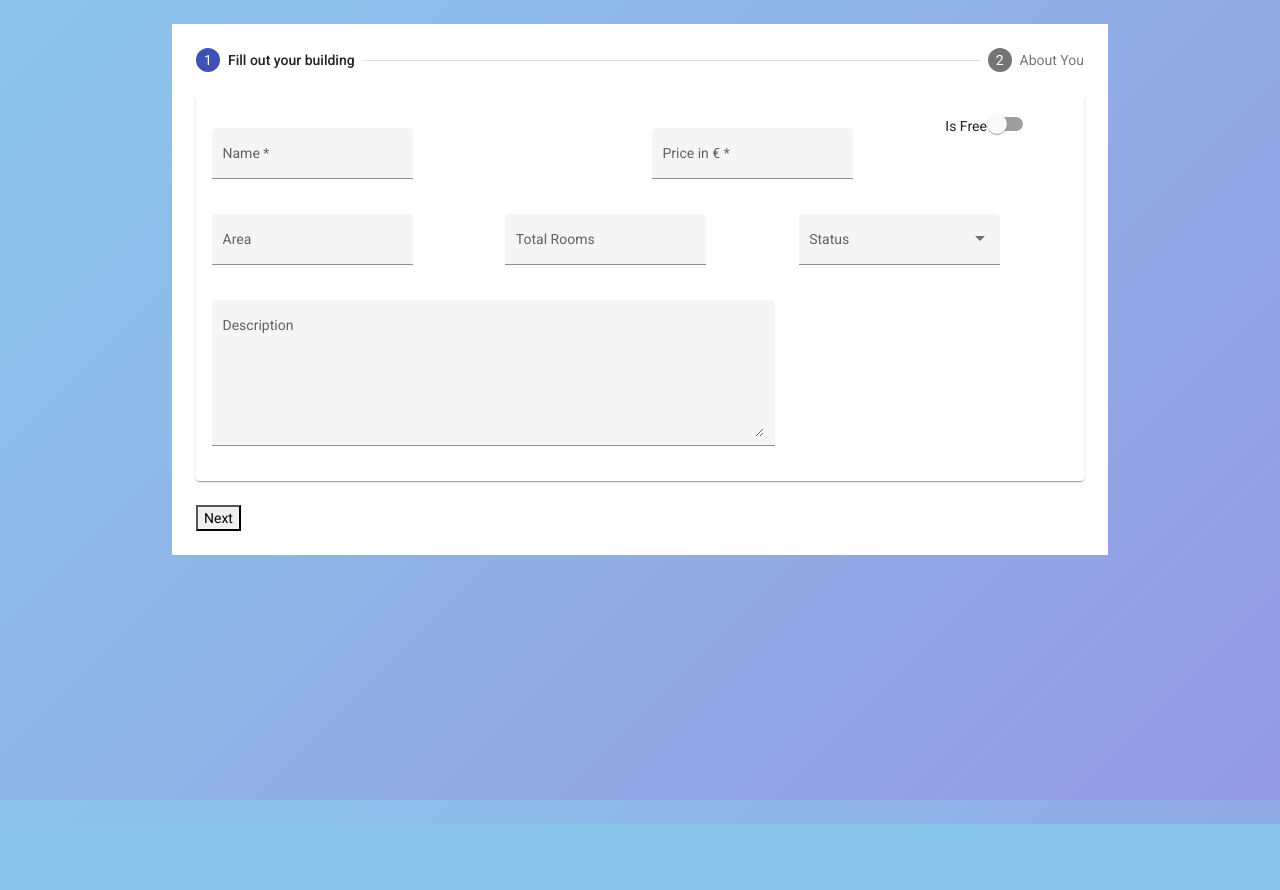
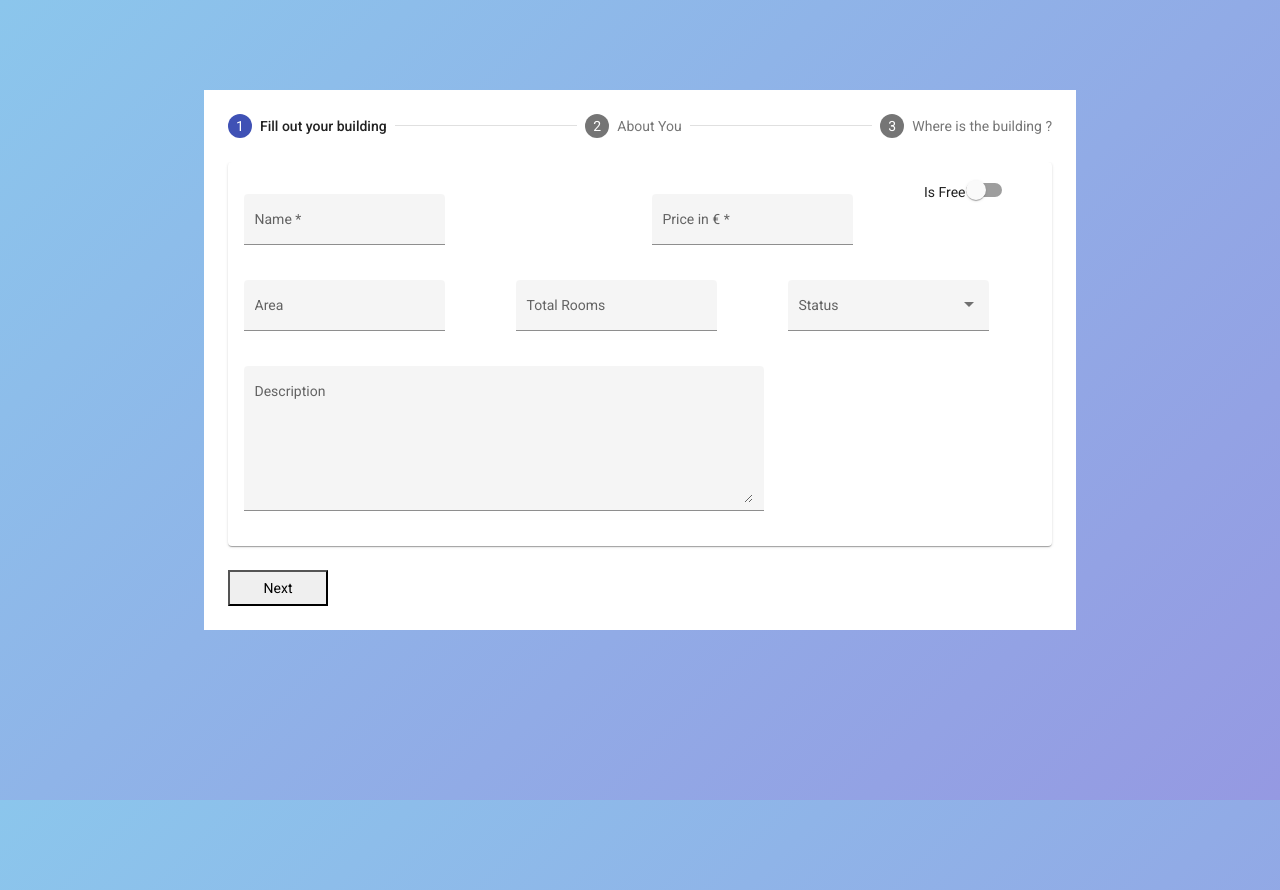
Before and after one commit to Ahmed-BenRomdhane/BT-BuildingsPortal, an Angular app: page /build in a window 1280 px wide. Before the commit the page ends 824 px from the top, so only its background shows below. Built offline with nearby package versions, Linux system fonts and the light colour scheme.

Commit message:
add address form group

```diff
--- a/src/app/pages/build/build.component.html
+++ b/src/app/pages/build/build.component.html
@@ -1,4 +1,4 @@
-<div class="container mt-4" style="width: 75%;">
+<div class="container build">
   <div class="row">
     <div class="col-lg-12 col-md-12 col-sm-12">
       <mat-stepper linear #stepper>
@@ -131,7 +131,65 @@
               </div>
             </mat-card>
             <div class="mt-4">
+              <button mat-button matStepperPrevious>Back</button>
               <button mat-button matStepperNext>Next</button>
+            </div>
+          </form>
+        </mat-step>
+        <mat-step [stepControl]="addressFormGroup" editable="true" label="Where is the building ?">
+          <form [formGroup]="addressFormGroup">
+            <mat-card>
+              <div class="row">
+                <div class="col-lg-4">
+                  <mat-form-field appearance="fill">
+                    <mat-label>Street Name</mat-label>
+                    <input matInput formControlName="streetName" type="text" required>
+                    <mat-error>Street Name is required/invalid</mat-error>
+                  </mat-form-field>
+                </div>
+                <div class="col-lg-4">
+                  <mat-form-field appearance="fill">
+                    <mat-label>City</mat-label>
+                    <input matInput formControlName="city" type="text" required>
+                    <mat-error>City is required/invalid</mat-error>
+                  </mat-form-field>
+                </div>
+                <div class="col-lg-4">
+                  <mat-form-field appearance="fill">
+                    <mat-label>Postal Code</mat-label>
+                    <input matInput formControlName="postalCode" type="text" required>
+                    <mat-error>Postal Code is required/invalid</mat-error>
+                  </mat-form-field>
+                </div>
+              </div>
+
+              <div class="row">
+                <div class="col-lg-4">
+                  <mat-form-field appearance="fill">
+                    <mat-label>Province</mat-label>
+                    <input matInput formControlName="province" type="text">
+                    <mat-error>Province is required/invalid</mat-error>
+                  </mat-form-field>
+                </div>
+                <div class="col-lg-4">
+                  <mat-form-field appearance="fill">
+                    <mat-label>House Number</mat-label>
+                    <input matInput formControlName="houseNumber" type="text">
+                    <mat-error>House Number is required/invalid</mat-error>
+                  </mat-form-field>
+                </div>
+                <div class="col-lg-4">
+                  <mat-form-field appearance="fill">
+                    <mat-label>Country Code</mat-label>
+                    <input matInput formControlName="countryCode" type="text">
+                    <mat-error>Country Code is required/invalid</mat-error>
+                  </mat-form-field>
+                </div>
+              </div>
+            </mat-card>
+            <div class="mt-4">
+              <button mat-button matStepperPrevious>Back</button>
+              <button mat-button matStepperNext>Publish</button>
             </div>
           </form>
         </mat-step>
--- a/src/app/pages/build/build.component.scss
+++ b/src/app/pages/build/build.component.scss
@@ -1,3 +1,14 @@
+.build {
+  width: 70%;
+  margin-top: 7%;
+}
+
 .mat-form-field {
   margin-top: 16px;
 }
+
+button {
+  margin-right: 12px;
+  padding: 6px;
+  min-width: 100px;
+}
--- a/src/app/pages/build/build.component.ts
+++ b/src/app/pages/build/build.component.ts
@@ -27,7 +27,14 @@ export class BuildComponent implements OnInit {
   });
   minDate = new Date('1/1/1920');
   maxDate = new Date();
-
+  addressFormGroup: FormGroup = this.fb.group({
+    streetName: new FormControl(),
+    city: new FormControl(),
+    postalCode: new FormControl(),
+    province: new FormControl(),
+    houseNumber: new FormControl(),
+    countryCode: new FormControl(),
+  });
   constructor(private fb: FormBuilder) { }
 
   ngOnInit(): void {
```
